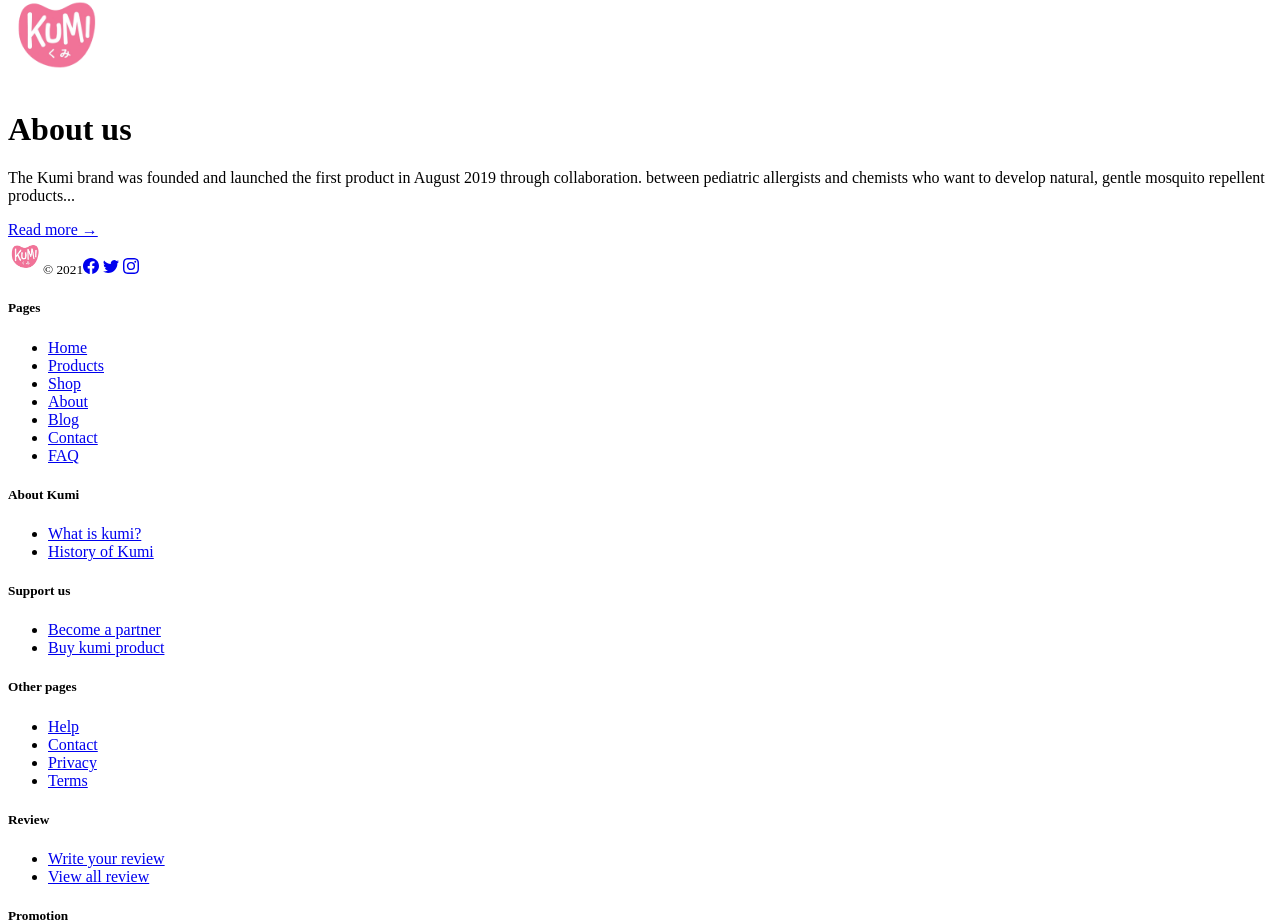
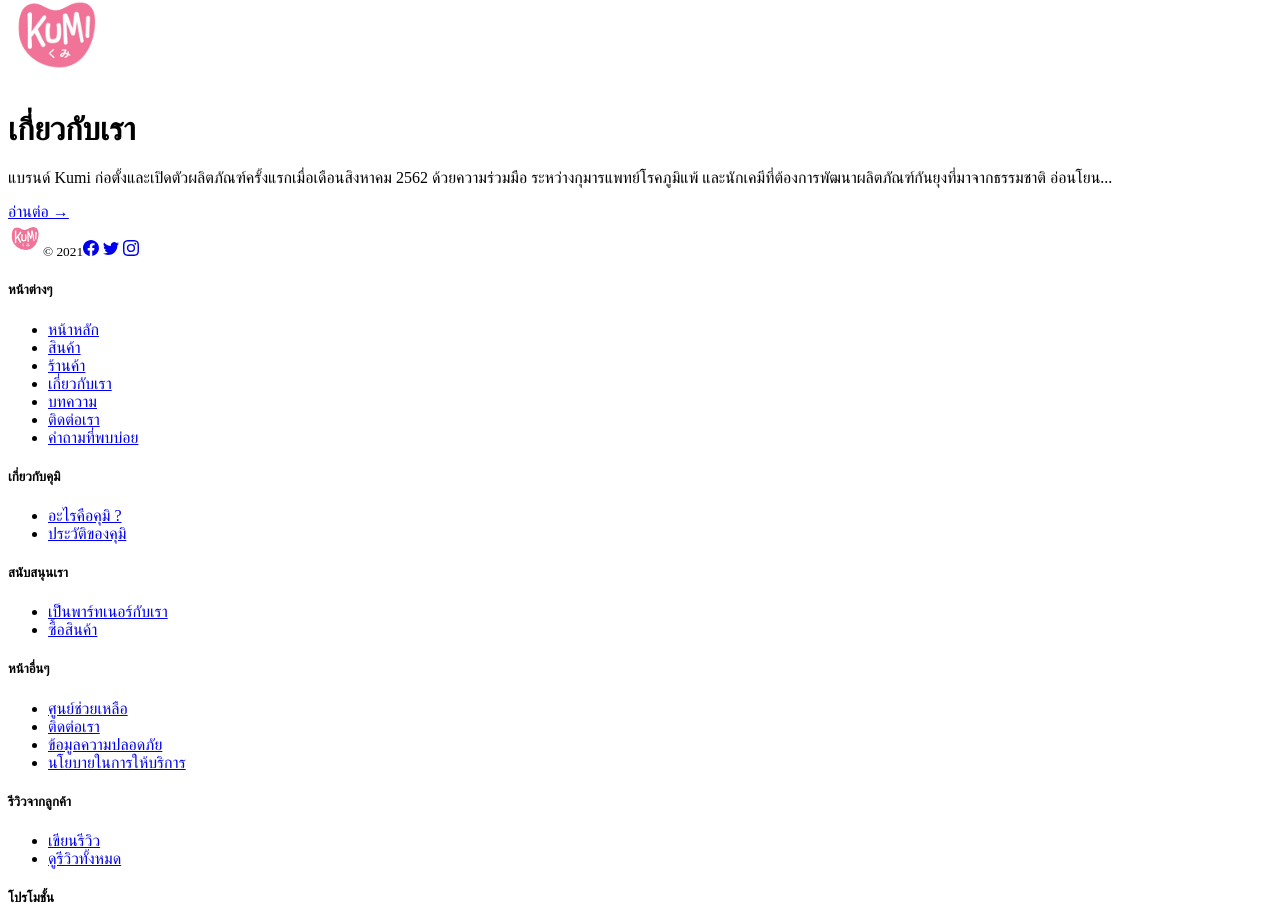
Before and after one commit to ronnapatp/Kumi-main-website, a Next.js app: page /th in a window 1280 px wide. Shown: the part 3247-4171 px from the top of the page. Built offline with nearby package versions, Linux system fonts and the light colour scheme.

Commit message:
Translate from thai to en in footer (thai page)

```diff
--- a/components/th/footer.js
+++ b/components/th/footer.js
@@ -35,47 +35,47 @@
                 </Link>
           </div>
           <div className="col-6 col-md">
-            <h5>Pages</h5>
+            <h5>หน้าต่างๆ</h5>
             <ul className="list-unstyled text-small">
-              <li><Link href="/"><a className="text-muted text-decoration-none">Home</a></Link></li>
-              <li><Link href="/en/product"><a className="text-muted text-decoration-none">Products</a></Link></li>
-              <li><Link href="/en/shop"><a className="text-muted text-decoration-none">Shop</a></Link></li>
-              <li><Link href="/en/about"><a className="text-muted text-decoration-none">About</a></Link></li>
-              <li><Link href="/en/blog"><a className="text-muted text-decoration-none">Blog</a></Link></li>
-              <li><Link href="/en/contact"><a className="text-muted text-decoration-none">Contact</a></Link></li>
-              <li><Link href="/en/faq"><a className="text-muted text-decoration-none">FAQ</a></Link></li>
+              <li><Link href="/"><a className="text-muted text-decoration-none">หน้าหลัก</a></Link></li>
+              <li><Link href="/th/product"><a className="text-muted text-decoration-none">สินค้า</a></Link></li>
+              <li><Link href="/th/shop"><a className="text-muted text-decoration-none">ร้านค้า</a></Link></li>
+              <li><Link href="/th/about"><a className="text-muted text-decoration-none">เกี่ยวกับเรา</a></Link></li>
+              <li><Link href="/th/blog"><a className="text-muted text-decoration-none">บทความ</a></Link></li>
+              <li><Link href="/th/contact"><a className="text-muted text-decoration-none">ติดต่อเรา</a></Link></li>
+              <li><Link href="/th/faq"><a className="text-muted text-decoration-none">คำถามที่พบบ่อย</a></Link></li>
             </ul>
           </div>
           <div className="col-6 col-md">
-            <h5>About Kumi</h5>
+            <h5>เกี่ยวกับคุมิ</h5>
             <ul className="list-unstyled text-small">
-              <li><Link href="/"><a className="text-muted text-decoration-none">What is kumi?</a></Link></li>
-              <li><Link href="/"><a className="text-muted text-decoration-none">History of Kumi</a></Link></li>
+              <li><Link href="/"><a className="text-muted text-decoration-none">อะไรคือคุมิ ?</a></Link></li>
+              <li><Link href="/"><a className="text-muted text-decoration-none">ประวัติของคุมิ</a></Link></li>
             </ul>
-            <h5>Support us</h5>
+            <h5>สนับสนุนเรา</h5>
             <ul className="list-unstyled text-small">
-              <li><Link href="/"><a className="text-muted text-decoration-none">Become a partner</a></Link></li>
-              <li><Link href="/en/shop"><a className="text-muted text-decoration-none">Buy kumi product</a></Link></li>
+              <li><Link href="/"><a className="text-muted text-decoration-none">เป็นพาร์ทเนอร์กับเรา</a></Link></li>
+              <li><Link href="/th/shop"><a className="text-muted text-decoration-none">ซื้อสินค้า</a></Link></li>
             </ul>
           </div>
           <div className="col-6 col-md">
-            <h5>Other pages</h5>
+            <h5>หน้าอื่นๆ</h5>
             <ul className="list-unstyled text-small">
-              <li><Link href="/en/help"><a className="text-muted text-decoration-none">Help</a></Link></li>
-              <li><Link href="/en/contact"><a className="text-muted text-decoration-none">Contact</a></Link></li>
-              <li><Link href="/en/privacy"><a className="text-muted text-decoration-none">Privacy</a></Link></li>
-              <li><Link href="/en/terms"><a className="text-muted text-decoration-none">Terms</a></Link></li>
+              <li><Link href="/th/help"><a className="text-muted text-decoration-none">ศูนย์ช่วยเหลือ</a></Link></li>
+              <li><Link href="/th/contact"><a className="text-muted text-decoration-none">ติดต่อเรา</a></Link></li>
+              <li><Link href="/th/privacy"><a className="text-muted text-decoration-none">ข้อมูลความปลอดภัย</a></Link></li>
+              <li><Link href="/th/terms"><a className="text-muted text-decoration-none">นโยบายในการให้บริการ</a></Link></li>
             </ul>
           </div>
           <div className="col-6 col-md">
-            <h5>Review</h5>
+            <h5>รีวิวจากลูกค้า</h5>
             <ul className="list-unstyled text-small">
-              <li><Link href="https://www.facebook.com/Kumithechubbybear/reviews"><a target="_blank" className="text-muted text-decoration-none">Write your review</a></Link></li>
-              <li><Link href="/"><a className="text-muted text-decoration-none">View all review</a></Link></li>
+              <li><Link href="https://www.facebook.com/Kumithechubbybear/reviews"><a target="_blank" className="text-muted text-decoration-none">เขียนรีวิว</a></Link></li>
+              <li><Link href="/"><a className="text-muted text-decoration-none">ดูรีวิวทั้งหมด</a></Link></li>
             </ul>
-            <h5>Promotion</h5>
+            <h5>โปรโมชั้น</h5>
             <ul className="list-unstyled text-small">
-              <li><Link href="/"><a className="text-muted text-decoration-none">View all promotion</a></Link></li>
+              <li><Link href="/"><a className="text-muted text-decoration-none">ดูโปรโมชั้นทั้งหมด</a></Link></li>
             </ul>
           </div>
         </div>
--- a/components/th/homepage/aboutus.js
+++ b/components/th/homepage/aboutus.js
@@ -9,9 +9,9 @@
     <span className="float-end"><Image src="/kumiprofile.jpg" alt="unknow" width={100} height={100} /></span>
 
         <div className="col-md-6 px-0">
-            <h1 className="display-4 fst-italic">About us</h1>
-            <p className="lead my-3">The Kumi brand was founded and launched the first product in August 2019 through collaboration. between pediatric allergists and chemists who want to develop natural, gentle mosquito repellent products...</p>
-            <Link href="/en/about"><a className="text-decoration-none text-dark">Read more &rarr;</a></Link>
+            <h1 className="display-4 fst-italic">เกี่ยวกับเรา</h1>
+            <p className="lead my-3">แบรนด์ Kumi ก่อตั้งและเปิดตัวผลิตภัณฑ์ครั้งแรกเมื่อเดือนสิงหาคม 2562 ด้วยความร่วมมือ ระหว่างกุมารแพทย์โรคภูมิแพ้ และนักเคมีที่ต้องการพัฒนาผลิตภัณฑ์กันยุงที่มาจากธรรมชาติ อ่อนโยน...</p>
+            <Link href="/th/about"><a className="text-decoration-none text-dark">อ่านต่อ &rarr;</a></Link>
         </div>
     </div>
   </div>
```
